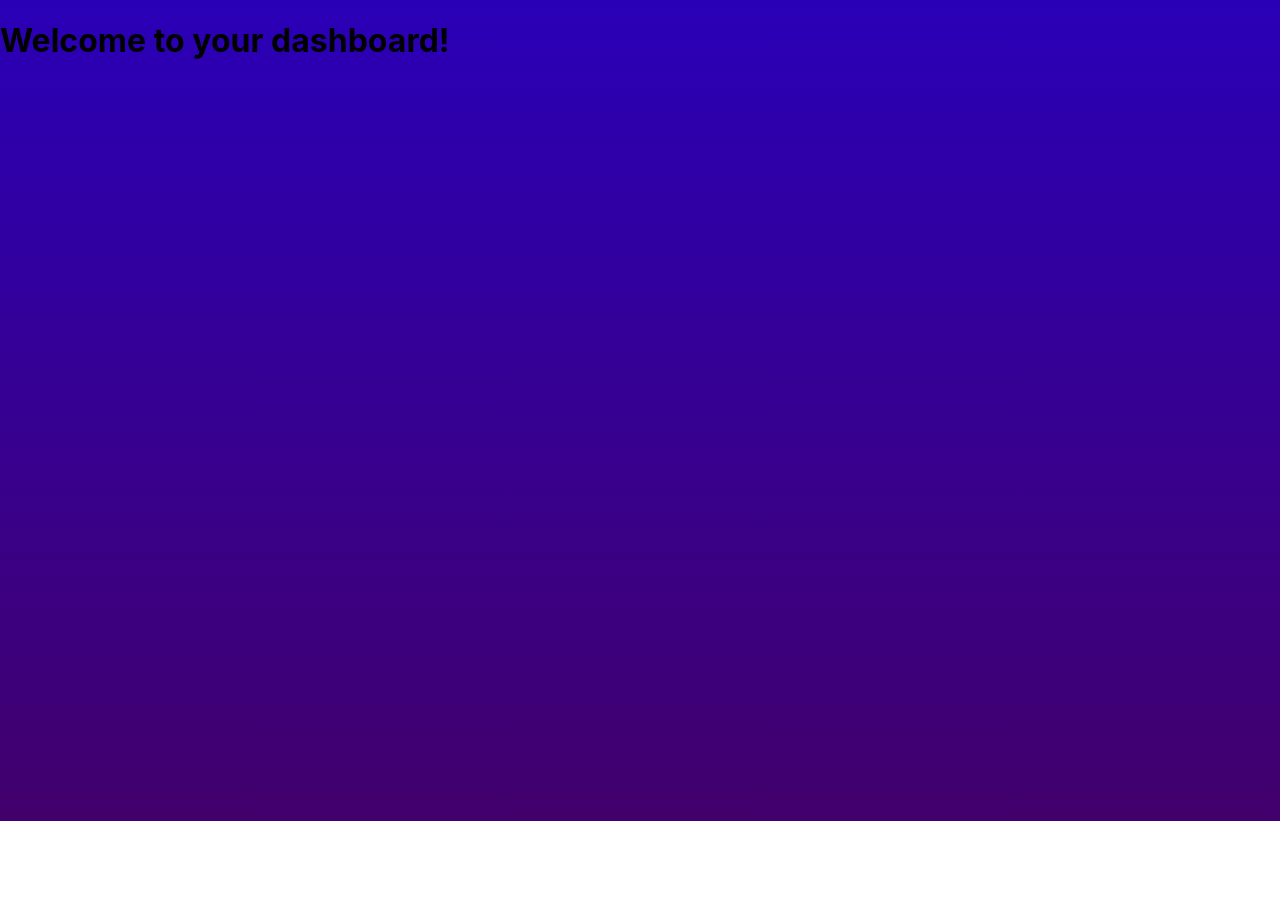
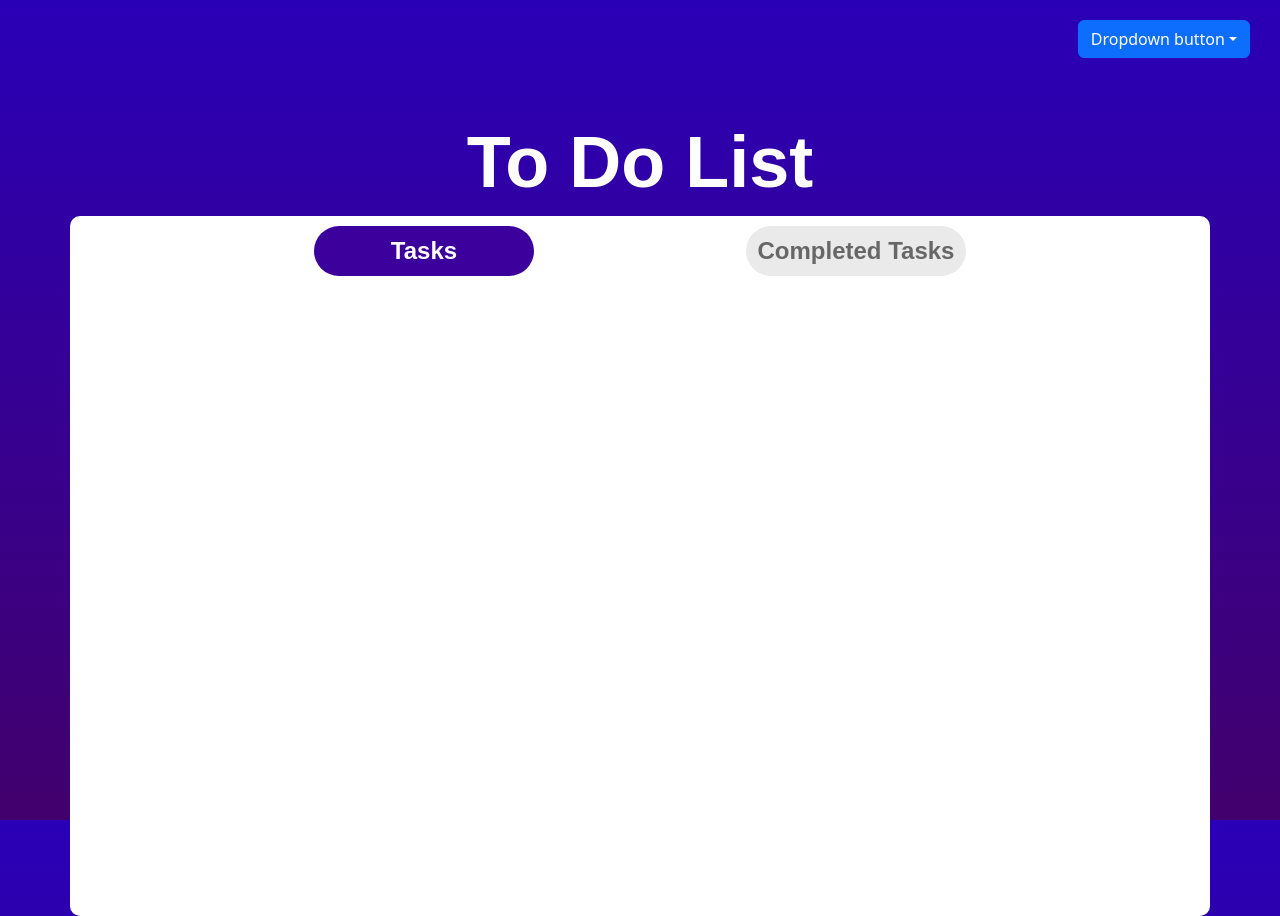
Before and after one commit to handsansanhand/ToDoList, a React (Create React App) app in the folder frontend/: page /dashboard in a window 1280 px wide. Before the commit the page ends 821 px from the top, so only its background shows below. Built offline with nearby package versions, Linux system fonts and the light colour scheme.

Commit message:
dashboard started

```diff
--- a/frontend/package.json
+++ b/frontend/package.json
@@ -7,7 +7,9 @@
     "@testing-library/jest-dom": "^6.6.3",
     "@testing-library/react": "^16.3.0",
     "@testing-library/user-event": "^13.5.0",
+    "bootstrap": "^5.3.6",
     "react": "^19.1.0",
+    "react-bootstrap": "^2.10.10",
     "react-dom": "^19.1.0",
     "react-router-dom": "^6.30.0",
     "react-scripts": "5.0.1",
--- a/frontend/src/App.js
+++ b/frontend/src/App.js
@@ -8,7 +8,7 @@ function App() {
   return (
     <Router>
       <Routes>
-        <Route path="/" element={<LoginRegister />} />
+        <Route path="/" element={<Dashboard />} />
         <Route path="/dashboard" element={<Dashboard />} />
       </Routes>
     </Router>
--- /dev/null
+++ b/frontend/src/Components/Dashboard/Dashboard.css
@@ -0,0 +1,73 @@
+
+.bigtitle {
+  font-family: Arial, sans-serif;
+  font-size: 72px;
+  color: #fff;
+  text-align: center;
+ margin-top: 50px;
+  font-weight: 750;
+  gap: 9px;
+    width: 100%;
+}
+
+.userDropDown {
+    display: flex;
+    justify-content: flex-end;
+    margin-right: 30px;
+    margin-top: 20px;
+}
+
+.container {
+   display: flex;
+   margin: auto;
+    height: 700px;
+    width: 700px;
+     border-radius: 10px;
+      flex-direction: column;
+      overflow: hidden;
+}
+
+.topRow {
+  width: 100%;
+  margin-top: 10px;
+  background-color: transparent;
+  display: flex;
+  align-items: center;
+  padding: 0 20px;
+
+  justify-content: space-evenly;
+}
+
+.leftItem {
+display: flex;
+    justify-content: center;
+    align-items: center;
+    width: 220px;
+    height: 50px;
+    color: #fff;
+    background: #3c009d;
+    font-family: Arial, sans-serif;
+  font-size: 24px;
+    border-radius: 50px;
+    font-weight: 750;
+    cursor: pointer;
+}
+.rightItem {
+    display: flex;
+    justify-content: center;
+    align-items: center;
+    width: 220px;
+    height: 50px;
+    color: #fff;
+    background: #3c009d;
+    font-family: Arial, sans-serif;
+  font-size: 24px;
+    border-radius: 50px;
+    font-weight: 750;
+    cursor: pointer;
+
+}
+.gray{
+    background: #EAEAEA;
+    color: #676767;
+}
--- a/frontend/src/Components/Dashboard/Dashboard.jsx
+++ b/frontend/src/Components/Dashboard/Dashboard.jsx
@@ -1,5 +1,44 @@
+import React, { useState } from "react";
+import { useNavigate } from 'react-router-dom';
+import Dropdown from 'react-bootstrap/Dropdown';
+import DropdownButton from 'react-bootstrap/DropdownButton';
+import './Dashboard.css'
+
 function Dashboard() {
-  return <h1>Welcome to your dashboard!</h1>;
+   const navigate = useNavigate();
+     const [action, setAction] = useState("Tasks");
+  return (
+
+    <div>
+      <div className="userDropDown">
+            <DropdownButton id="dropdown-basic-button" title="Dropdown button">
+      <Dropdown.Item href="#/action-1" onClick={() => {
+        navigate("/");
+      }}>Log Out</Dropdown.Item>
+      </DropdownButton>
+      </div>
+    <div className="bigtitle">
+        To Do List
+    </div>
+
+    <div className="container">
+     <div className="topRow">
+
+           <div className={action=="Completed Tasks"? "submit gray" : "submit"}
+                           onClick={()=>{
+                    setAction("Tasks")
+                    }}>
+            Tasks</div>
+          <div className={action=="Tasks"? "submit gray" : "submit"}
+                           onClick={()=>{
+                    setAction("Completed Tasks")
+                    }}>
+            Completed Tasks</div>
+      </div>
+
+    </div>
+    </div>
+  );
 }
 
 export default Dashboard;
--- a/frontend/src/index.js
+++ b/frontend/src/index.js
@@ -3,6 +3,7 @@ import ReactDOM from 'react-dom/client';
 import './index.css';
 import App from './App';
 import reportWebVitals from './reportWebVitals';
+import 'bootstrap/dist/css/bootstrap.min.css';
 
 const root = ReactDOM.createRoot(document.getElementById('root'));
 root.render(
```
Also changed, not shown: 1 other file (tests, documents, lock files or other folders).
